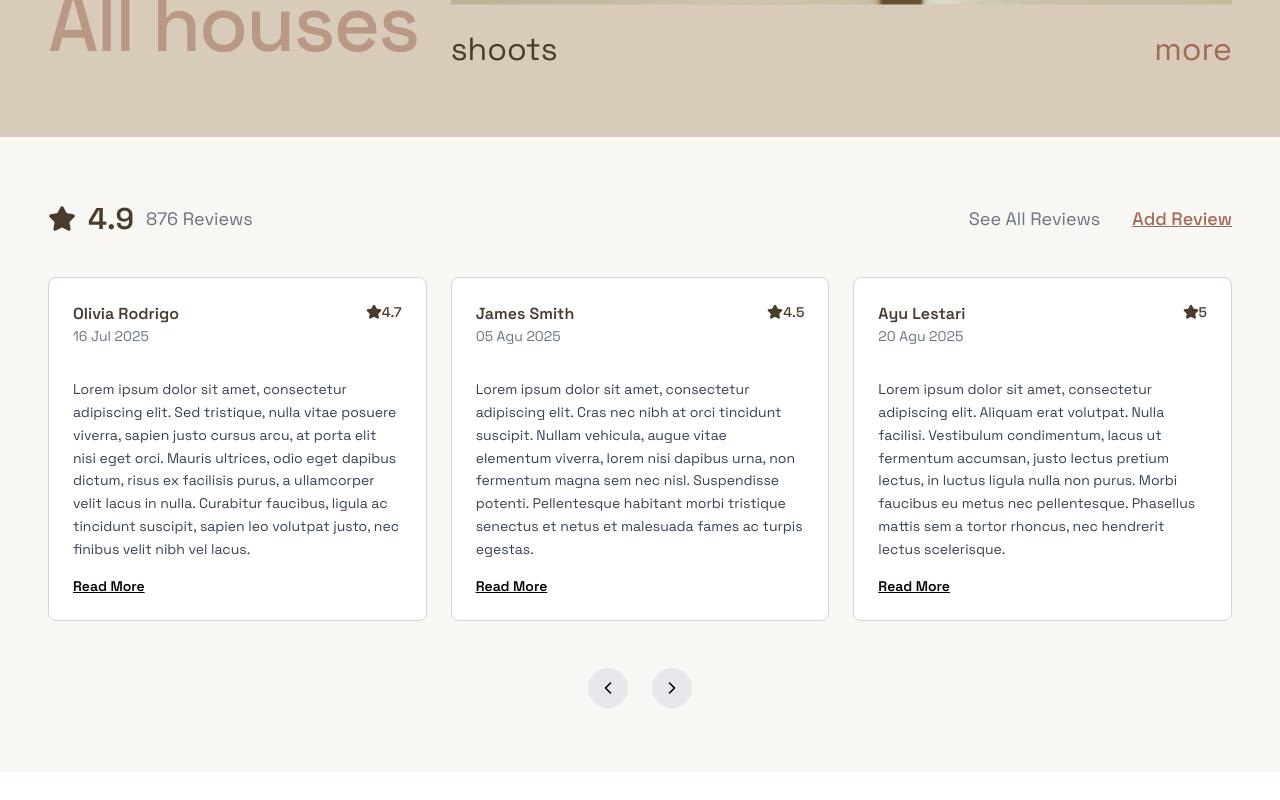
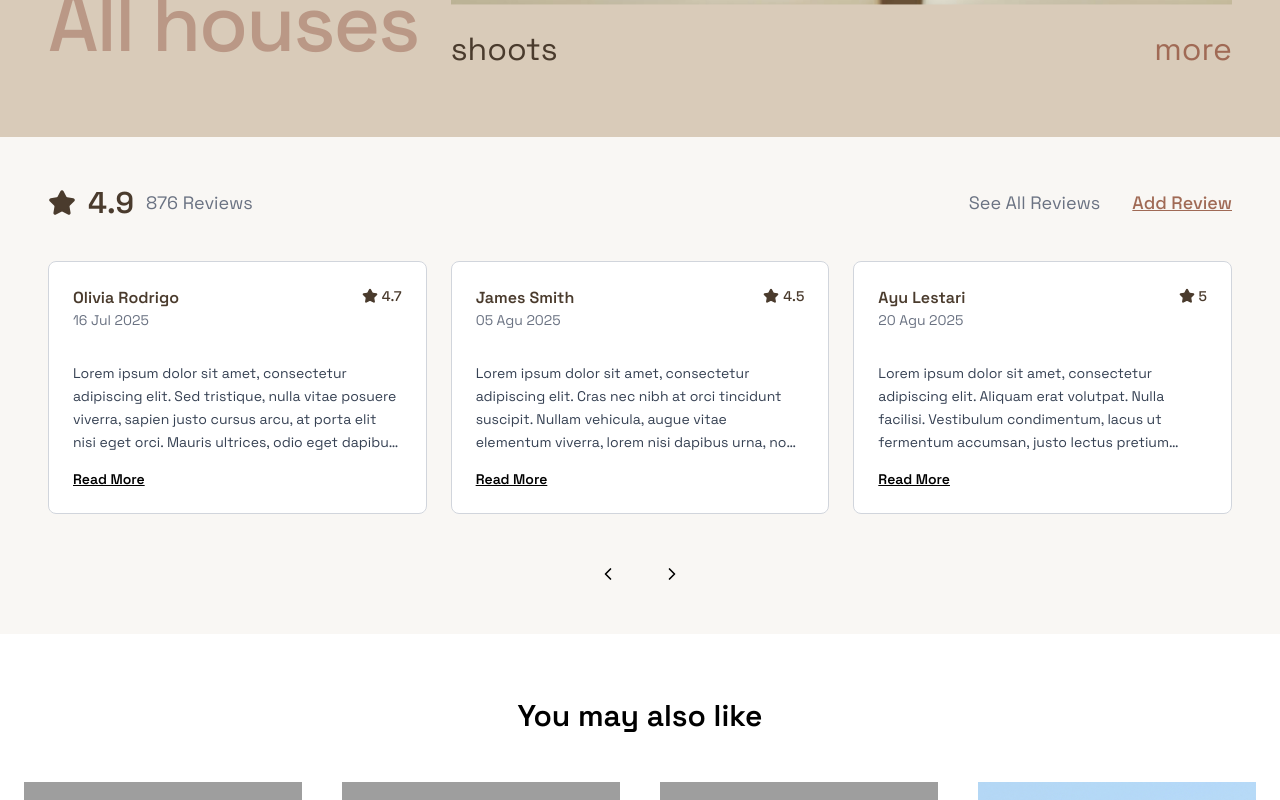
Before and after one commit to Acephpp/kunjung-fe, a Next.js app in the folder frontend/: page / in a window 1280 px wide. Shown: the part 4220-5020 px from the top of the page. Built offline with nearby package versions, Linux system fonts and the light colour scheme; grey boxes are pictures that could not be loaded.

Commit message:
fix: fix testimoniSection

```diff
--- a/frontend/src/components/Homepage/TestimoniSection.tsx
+++ b/frontend/src/components/Homepage/TestimoniSection.tsx
@@ -51,19 +51,15 @@ export default function TestimoniSection() {
         },
     ]
 
-
     return (
-        <section className="px-6 md:px-12 py-12 md:py-16 bg-[#F9F7F4]">
+        <section className="px-12 pt-12 pb-10 py-16 bg-[#F9F7F4]">
             {/* Header */}
             <div className="flex justify-between items-center mb-10">
-                {/* Kiri */}
                 <div className="flex items-center space-x-3 text-[#4A3B2D]">
                     <Star className="w-7 h-7 fill-current" />
                     <span className="text-3xl font-semibold">4.9</span>
                     <span className="text-gray-500 text-lg">876 Reviews</span>
                 </div>
-
-                {/* Kanan */}
                 <div className="flex items-center space-x-8">
                     <button className="text-gray-500 text-lg hover:text-[#4A3B2D]">See All Reviews</button>
                     <button className="text-[#A06A55] text-lg font-medium flex items-center space-x-2">
@@ -89,29 +85,33 @@ export default function TestimoniSection() {
             >
                 {reviews.map((review) => (
                     <SwiperSlide key={review.id} className="h-full">
-                        <div className="border border-gray-300 p-6 h-full min-h-[300px] flex flex-col justify-between bg-white rounded-lg">
+                        <div className="border border-gray-300 p-6 h-full flex flex-col bg-white rounded-lg">
                             <div className="flex justify-between items-start mb-3">
                                 <div>
                                     <h3 className="font-semibold text-[#4A3B2D]">{review.name}</h3>
                                     <p className="text-sm text-gray-500">{review.date}</p>
                                 </div>
-                                <span className="flex items-center space-x-1 text-sm font-medium text-[#4A3B2D]">
-                                    <Star className="w-4 h-4 fill-current" />    {review.rating}
+                                <span className="flex items-center space-x-1 gap-1 text-sm font-medium text-[#4A3B2D]">
+                                    <Star className="w-4 h-4 fill-current" /> {review.rating}
                                 </span>
                             </div>
-                            <p className="text-gray-700 text-sm flex-1 leading-relaxed mt-5">{review.text}</p>
-                            <button className="mt-4 text-sm font-semibold underline text-start">Read More</button>
+                            <p className="text-gray-700 text-sm leading-relaxed mt-5 line-clamp-4">
+                                {review.text}
+                            </p>
+                            <button className="mt-auto pt-4 text-sm font-semibold underline text-start">
+                                Read More
+                            </button>
                         </div>
                     </SwiperSlide>
                 ))}
             </Swiper>
 
-            {/* Custom Navigation di bawah */}
-            <div className="flex justify-center gap-6 mt-6">
-                <button className="custom-prev bg-gray-200 hover:bg-gray-300 text-black w-10 h-10 flex items-center justify-center rounded-full">
+            {/* Custom Navigation */}
+            <div className="flex justify-center gap-6 mt-10">
+                <button className="custom-prev text-black w-10 h-10 flex items-center justify-center rounded-full">
                     <ChevronLeft className="w-5 h-5" />
                 </button>
-                <button className="custom-next bg-gray-200 hover:bg-gray-300 text-black w-10 h-10 flex items-center justify-center rounded-full">
+                <button className="custom-next text-black w-10 h-10 flex items-center justify-center rounded-full">
                     <ChevronRight className="w-5 h-5" />
                 </button>
             </div>
```
